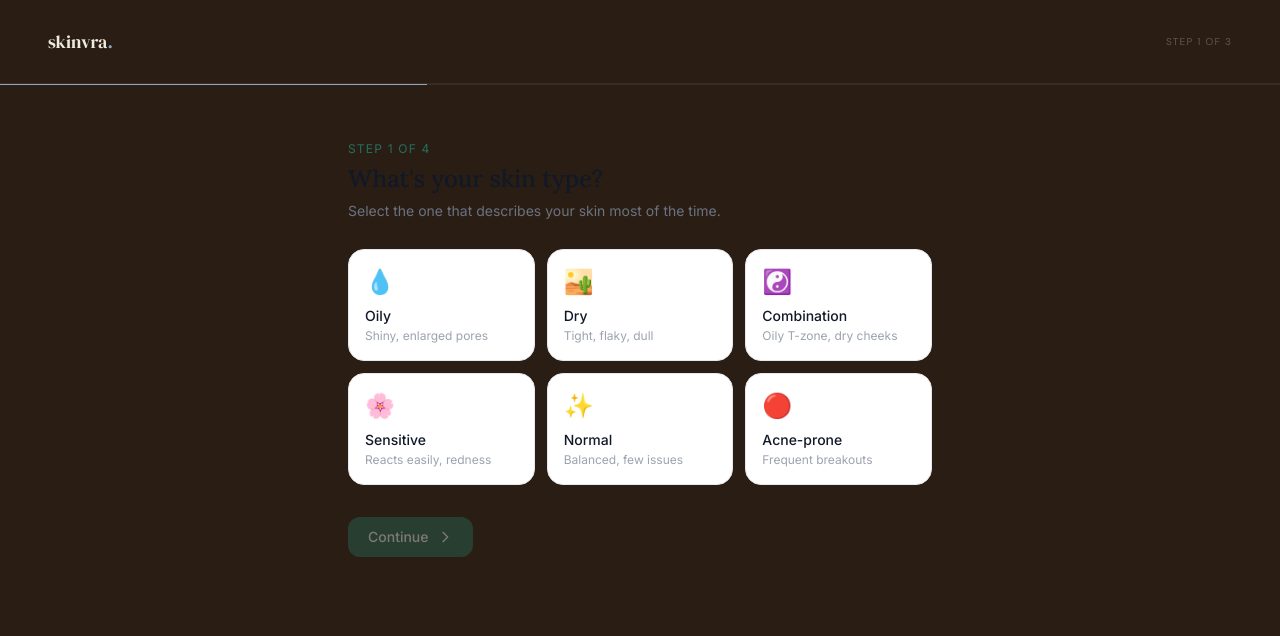
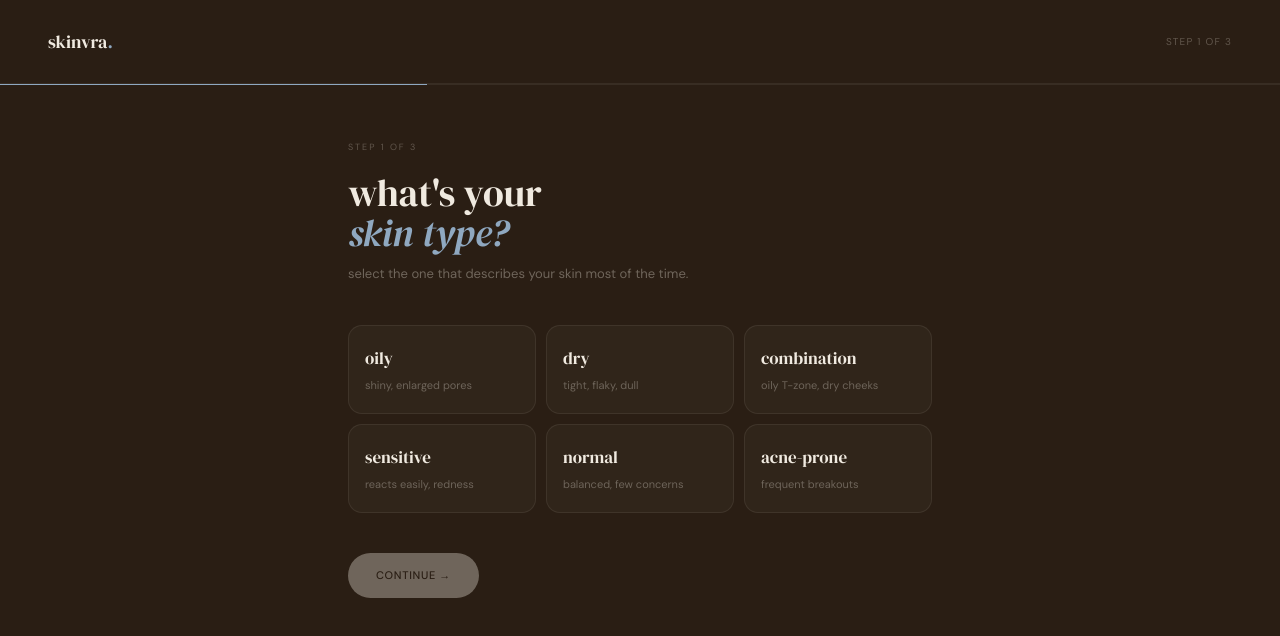
Before and after one commit to tanchandra2021-coder/Skivra, a Next.js app: page / in a window 1280 px wide. Both pictures are taken after a click on the button "START YOUR PROFILE →". Shown: the top 636 px of the page. Built offline with nearby package versions, Linux system fonts and the light colour scheme.

Commit message:
Update SkinTypeStep.tsx

```diff
--- a/components/SkinTypeStep.tsx
+++ b/components/SkinTypeStep.tsx
@@ -1,50 +1,62 @@
-interface SkinTypeStepProps {
+interface Props {
   value: string
   onChange: (type: string) => void
   onNext: () => void
 }
 
-const SKIN_TYPES = [
-  { id: 'oily',        label: 'Oily',        desc: 'Shiny, enlarged pores',       icon: '💧' },
-  { id: 'dry',         label: 'Dry',          desc: 'Tight, flaky, dull',          icon: '🏜️' },
-  { id: 'combination', label: 'Combination',  desc: 'Oily T-zone, dry cheeks',     icon: '☯️' },
-  { id: 'sensitive',   label: 'Sensitive',    desc: 'Reacts easily, redness',      icon: '🌸' },
-  { id: 'normal',      label: 'Normal',       desc: 'Balanced, few issues',        icon: '✨' },
-  { id: 'acne-prone',  label: 'Acne-prone',   desc: 'Frequent breakouts',          icon: '🔴' },
+const TYPES = [
+  { id: 'oily',        label: 'oily',        desc: 'shiny, enlarged pores' },
+  { id: 'dry',         label: 'dry',          desc: 'tight, flaky, dull' },
+  { id: 'combination', label: 'combination',  desc: 'oily T-zone, dry cheeks' },
+  { id: 'sensitive',   label: 'sensitive',    desc: 'reacts easily, redness' },
+  { id: 'normal',      label: 'normal',       desc: 'balanced, few concerns' },
+  { id: 'acne-prone',  label: 'acne-prone',   desc: 'frequent breakouts' },
 ]
 
-export default function SkinTypeStep({ value, onChange, onNext }: SkinTypeStepProps) {
+const s = {
+  label: { fontFamily: "'DM Sans', sans-serif", fontSize: 9, letterSpacing: '0.22em', textTransform: 'uppercase' as const, color: 'rgba(240,234,224,0.28)', marginBottom: 20 },
+  h: { fontFamily: "'DM Serif Display', serif", fontSize: 38, fontWeight: 400, color: '#F0EAE0', lineHeight: 1.05, marginBottom: 8 },
+  sub: { fontFamily: "'DM Sans', sans-serif", fontSize: 13, color: 'rgba(240,234,224,0.35)', lineHeight: 1.8, marginBottom: 40 },
+}
+
+export default function SkinTypeStep({ value, onChange, onNext }: Props) {
   return (
     <div>
-      <div className="mb-7">
-        <p className="text-xs uppercase tracking-widest text-sage-600 mb-1.5">Step 1 of 4</p>
-        <h2 className="font-serif text-2xl font-medium text-gray-900">What&apos;s your skin type?</h2>
-        <p className="text-gray-500 mt-1.5 text-sm">Select the one that describes your skin most of the time.</p>
-      </div>
+      <p style={s.label}>step 1 of 3</p>
+      <h2 style={s.h}>what&apos;s your<br /><em style={{ fontStyle: 'italic', color: '#8FA8C0' }}>skin type?</em></h2>
+      <p style={s.sub}>select the one that describes your skin most of the time.</p>
 
-      <div className="grid grid-cols-2 sm:grid-cols-3 gap-3 mb-8">
-        {SKIN_TYPES.map((type) => (
+      <div style={{ display: 'grid', gridTemplateColumns: '1fr 1fr 1fr', gap: 10, marginBottom: 40 }}>
+        {TYPES.map((t) => (
           <button
-            key={type.id}
-            onClick={() => onChange(type.id)}
-            className={`p-4 rounded-2xl border text-left transition-all duration-150 ${
-              value === type.id
-                ? 'bg-sage-50 border-sage-500'
-                : 'bg-white border-gray-200 hover:border-sage-300'
-            }`}
+            key={t.id}
+            onClick={() => onChange(t.id)}
+            style={{
+              padding: '20px 16px', borderRadius: 14, textAlign: 'left', cursor: 'pointer',
+              background: value === t.id ? 'rgba(240,234,224,0.07)' : 'rgba(240,234,224,0.03)',
+              border: `0.5px solid ${value === t.id ? 'rgba(240,234,224,0.35)' : 'rgba(240,234,224,0.08)'}`,
+              transition: 'all 0.15s',
+            }}
           >
-            <span className="text-2xl block mb-2">{type.icon}</span>
-            <span className="text-sm font-medium text-gray-900 block">{type.label}</span>
-            <span className="text-xs text-gray-400 mt-0.5 block">{type.desc}</span>
+            <div style={{ fontFamily: "'DM Serif Display', serif", fontSize: 17, color: '#F0EAE0', marginBottom: 5 }}>{t.label}</div>
+            <div style={{ fontFamily: "'DM Sans', sans-serif", fontSize: 11, color: 'rgba(240,234,224,0.32)', lineHeight: 1.5 }}>{t.desc}</div>
           </button>
         ))}
       </div>
 
-      <button className="btn-primary" onClick={onNext} disabled={!value}>
-        Continue
-        <svg className="w-4 h-4" fill="none" stroke="currentColor" viewBox="0 0 24 24">
-          <path strokeLinecap="round" strokeLinejoin="round" strokeWidth={2} d="M9 5l7 7-7 7" />
-        </svg>
+      <button
+        onClick={onNext}
+        disabled={!value}
+        style={{
+          display: 'inline-flex', alignItems: 'center', gap: 10,
+          background: '#F0EAE0', color: '#2A1E14',
+          fontSize: 11, fontWeight: 500, letterSpacing: '0.06em', textTransform: 'uppercase',
+          padding: '14px 28px', borderRadius: 100, border: 'none',
+          cursor: value ? 'pointer' : 'not-allowed', opacity: value ? 1 : 0.35,
+          fontFamily: "'DM Sans', sans-serif",
+        }}
+      >
+        continue →
       </button>
     </div>
   )
```
